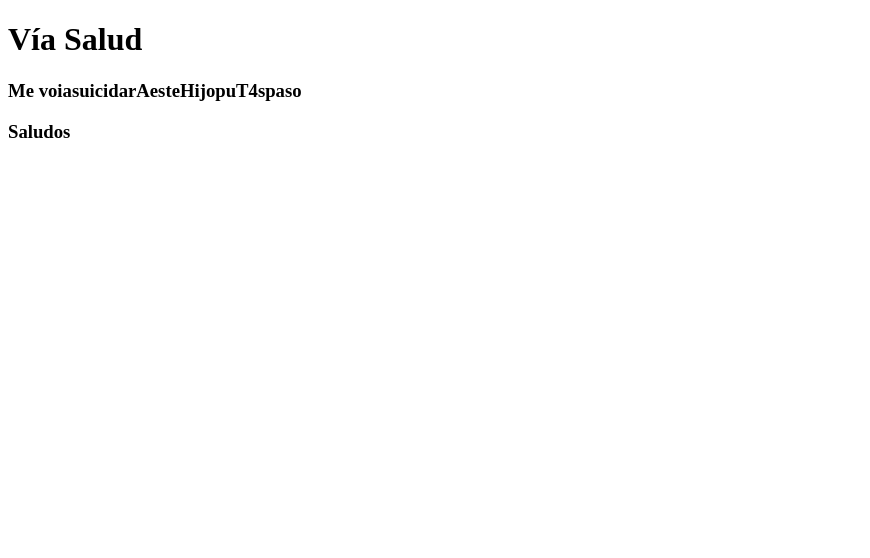
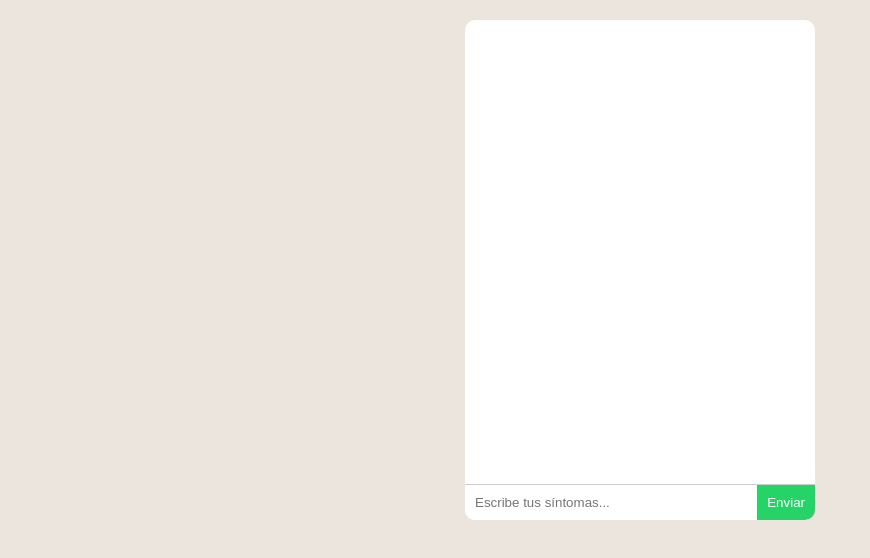
Before and after one commit to RodrigoL27/Estadia-BOT-IA, a website: page chat.html in a window 1280 px wide. Shown: the whole page, without its empty margins (0-870 px from the left). Drawn offline with Linux system fonts and the light colour scheme.

Commit message:
Integracion de rodrigo

```diff
--- a/chat.html
+++ b/chat.html
@@ -1,17 +1,116 @@
 <!DOCTYPE html>
-<html lang="en">
+
+<html lang="es">
 <head>
-    <title>chat bot Iniciosss</title>
+<meta charset="UTF-8">
+<title>Chat Médico</title>
+
+<style>
+body {
+  font-family: Arial;
+  background: #ece5dd;
+}
+
+#chat {
+  width: 350px;
+  height: 500px;
+  margin: 20px auto;
+  background: white;
+  border-radius: 10px;
+  display: flex;
+  flex-direction: column;
+  overflow: hidden;
+}
+
+#mensajes {
+  flex: 1;
+  padding: 10px;
+  overflow-y: auto;
+}
+
+.msg {
+  margin: 5px;
+  padding: 8px;
+  border-radius: 8px;
+  max-width: 70%;
+}
+
+.user {
+  background: #dcf8c6;
+  align-self: flex-end;
+}
+
+.bot {
+  background: #f1f0f0;
+  align-self: flex-start;
+}
+
+#inputArea {
+  display: flex;
+  border-top: 1px solid #ccc;
+}
+
+input {
+  flex: 1;
+  padding: 10px;
+  border: none;
+}
+
+button {
+  padding: 10px;
+  border: none;
+  background: #25d366;
+  color: white;
+}
+</style>
+
 </head>
+
 <body>
-    <header>
-        <h1>Vía Salud</h1>
-    </header>
-    <main>
-        <h3>Me voiasuicidarAesteHijopuT4spaso</h3>
-    </main>
-    <footer>
-        <h3>Saludos</h3>
-    </footer>
+
+<div id="chat">
+  <div id="mensajes"></div>
+
+  <div id="inputArea">
+    <input id="msg" placeholder="Escribe tus síntomas..." />
+    <button onclick="enviar()">Enviar</button>
+  </div>
+</div>
+
+<script>
+async function enviar() {
+  const input = document.getElementById("msg");
+  const mensaje = input.value;
+
+  if (!mensaje) return;
+
+  agregarMensaje(mensaje, "user");
+  input.value = "";
+
+  const res = await fetch("http://localhost:3000/chat", {
+    method: "POST",
+    headers: {
+      "Content-Type": "application/json"
+    },
+    body: JSON.stringify({ mensaje })
+  });
+
+  const data = await res.json();
+
+  agregarMensaje(data.reply, "bot");
+}
+
+function agregarMensaje(texto, tipo) {
+  const cont = document.getElementById("mensajes");
+
+  const div = document.createElement("div");
+  div.classList.add("msg", tipo);
+  div.textContent = texto;
+
+  cont.appendChild(div);
+  cont.scrollTop = cont.scrollHeight;
+}
+</script>
+
 </body>
 </html>
--- a/package.json
+++ b/package.json
@@ -1,7 +1,7 @@
 {
   "name": "proyecto-estadia",
   "version": "1.0.0",
-  "description": "",
+  "description": "<em> # Agente Vía Salud </em>",
   "main": "index.js",
   "scripts": {
     "test": "echo \"Error: no test specified\" && exit 1"
@@ -19,6 +19,7 @@
   },
   "homepage": "https://github.com/RodrigoL27/Estadia-BOT-IA#readme",
   "dependencies": {
+    "cors": "^2.8.6",
     "express": "^5.2.1"
   }
 }
```
Also changed, not shown: index.js (+11 -7 lines), 1 other file.
